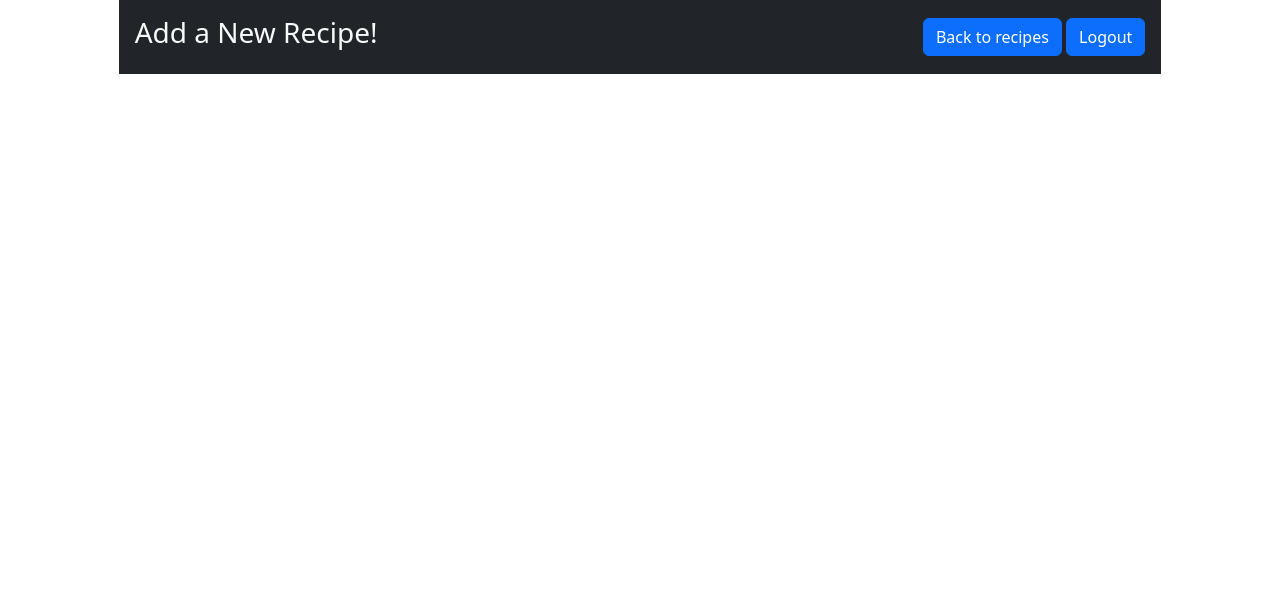
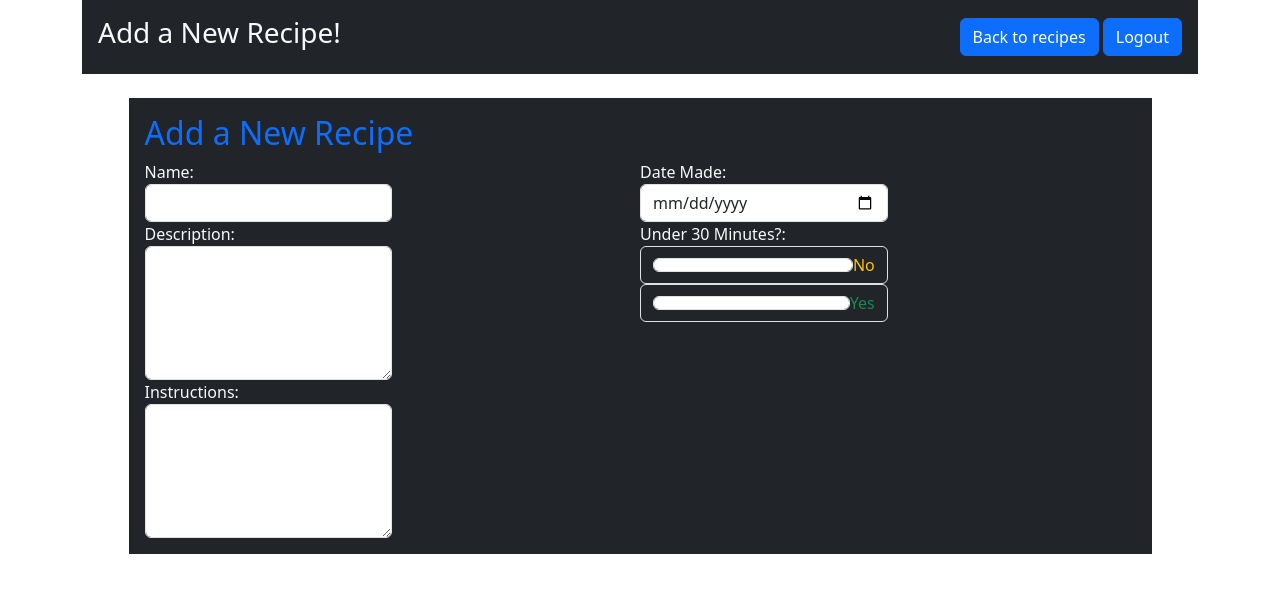
Before and after one commit to Brando129/recipes, a Flask app: template flask_app/templates/add_recipe.html in a window 1280 px wide. Shown: the top 593 px of the page. Run offline with Flask 3, Linux system fonts and the light colour scheme; the template is opened without the code that fills it, so the values that code supplies are empty.

Commit message:
Completed add_recipe HTML

```diff
--- a/flask_app/static/css/style.css
+++ b/flask_app/static/css/style.css
@@ -3,3 +3,8 @@
     margin: 0px;
     padding: 0px;
 }
+
+.act_links {
+    text-decoration: none;
+    font-size: larger;
+}
--- a/flask_app/templates/add_recipe.html
+++ b/flask_app/templates/add_recipe.html
@@ -12,7 +12,7 @@
 </head>
 <body>
     <!-- Page Container -->
-    <div class="container col-md-10">
+    <div class="container col-12">
         <!-- Navbar -->
         <div class="navbar bg-dark text-light justify-content-between p-3">
             <h3>Add a New Recipe!</h3>
@@ -22,6 +22,56 @@
             </div>
         </div>
         <!-- End of Navbar -->
+        <!-- Form -->
+        <form action="/create/recipe" method="POST" class="col-11 p-3 my-4 mx-auto text-light bg-dark">
+            <h2 class="text-primary">Add a New Recipe</h2>
+            <!-- Flash messages -->
+            {% with messages = get_flashed_messages(category_filter=['recipe']) %}     <!-- declare a variable called messages -->
+                {% if messages %}                            <!-- check if there are any messages -->
+                    {% for message in messages %}            <!-- loop through the messages -->
+                        <p class="text-danger">{{message}}</p>                   <!-- display each message in a paragraph tag -->
+                    {% endfor %}
+                {% endif %}
+            {% endwith %}
+            <!-- End of Flash messages -->
+            <div class="d-flex justify-content-between col-9">
+                <!-- Left form column -->
+                <div class="col-4">
+                    <div class="form-group">
+                        <label for="name">Name:</label>
+                        <input type="text" name="name" class="form-control">
+                    </div>
+                    <div class="form-group">
+                        <label for="description">Description:</label>
+                        <textarea name="description" cols="30" rows="5" class="form-control"></textarea>
+                    </div>
+                    <div class="form-group">
+                        <label for="instructions">Instructions:</label>
+                        <textarea name="instructions" cols="30" rows="5" class="form-control"></textarea>
+                    </div>
+                </div>
+                <!-- End of Left form column -->
+                <!-- Right form column -->
+                <div class="col-4">
+                    <div class="form-group">
+                        <label for="date_made">Date Made:</label>
+                        <input type="date" name="date_made" class="form-control">
+                    </div>
+                    <label for="cook_time">Under 30 Minutes?:</label>
+                    <div class="input-group-text bg-dark">
+                        <input type="radio" name="cook_time" value="0" class="form-control">
+                        <label for="0" class="text-warning">No</label>
+                    </div>
+                    <div class="input-group-text bg-dark">
+                        <input type="radio" name="cook_time" value="1" class="form-control">
+                        <label for="1" class="text-success">Yes</label>
+                    </div>
+                    <br>
+                </div>
+                <!-- End of Right form column -->
+            </div>
+        </form>
+        <!-- End of Form -->
     </div>
     <!-- End of Page Container -->
 </html>
--- a/server.py
+++ b/server.py
@@ -1,5 +1,5 @@
 from flask_app import app
-from flask_app.controllers import controllers_users
+from flask_app.controllers import controllers_users # Add recipes once the class is built.
 
 
 
```
Also changed, not shown: flask_app/templates/recipes.html (+4 -3 lines).
